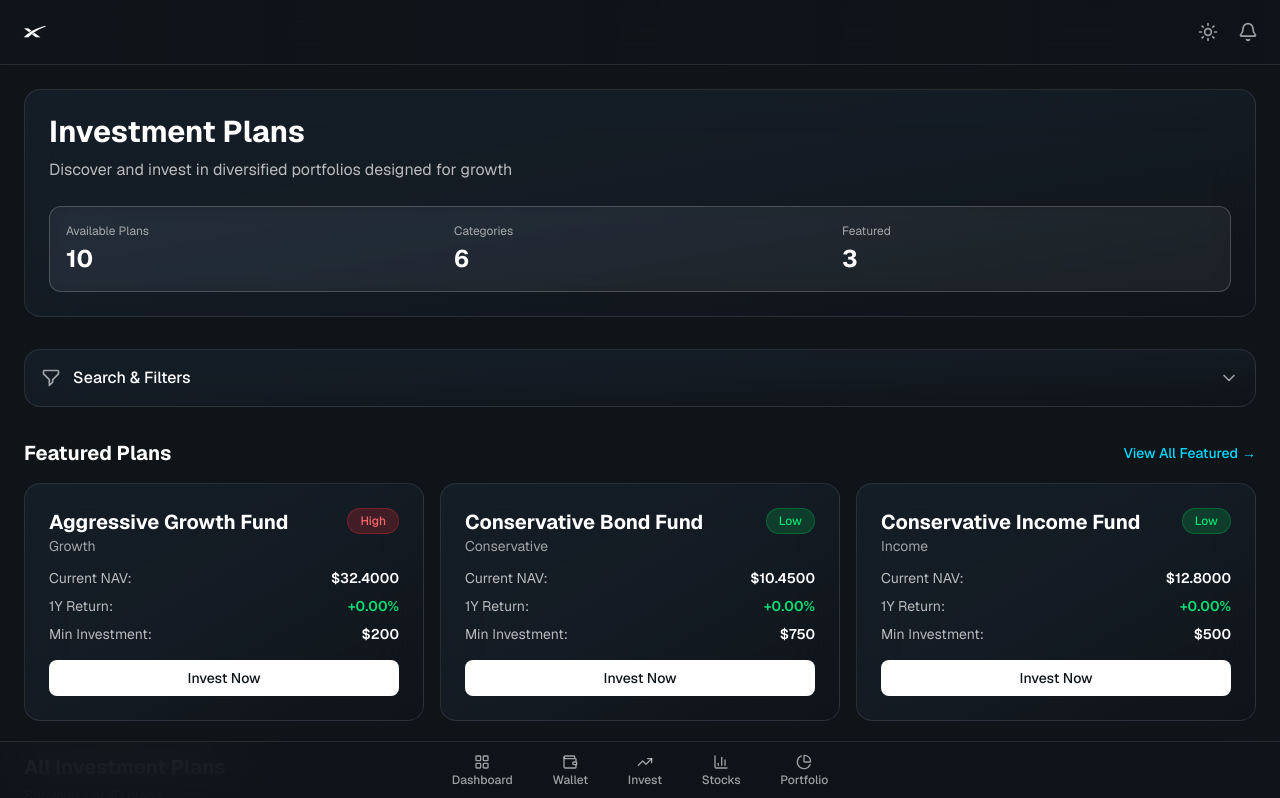
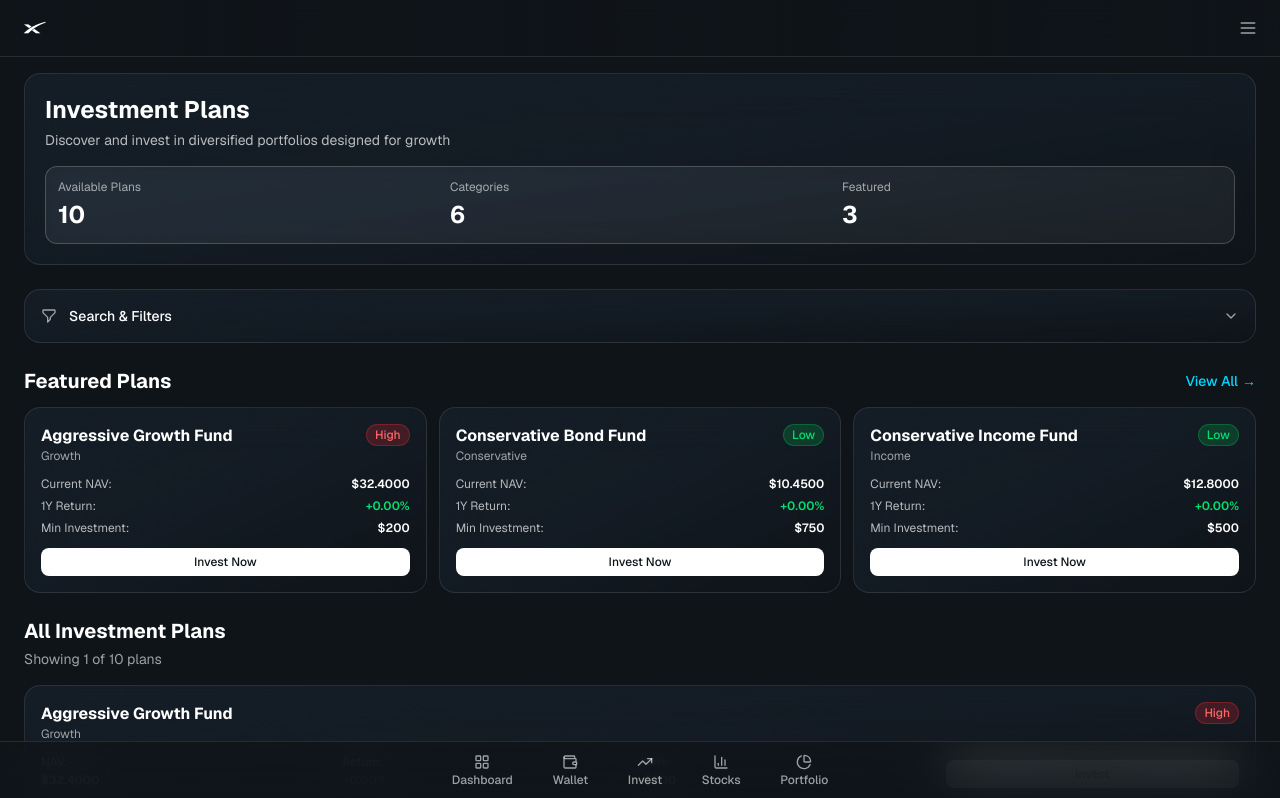
Before and after one commit to 14tgf/v0-database-table-setup-2, a Next.js app: page /dashboard/invest in a window 1280 px wide. Shown: the top 798 px of the page. Built offline with nearby package versions, Linux system fonts and the light colour scheme.

Commit message:
fix: optimize invest page layout and sizing\n\nUpdate header layout and reduce content spacing for better design.

```diff
--- a/app/dashboard/invest/page.tsx
+++ b/app/dashboard/invest/page.tsx
@@ -59,15 +59,7 @@ export default function InvestPage() {
     <div className="min-h-screen bg-background">
       {/* Header */}
       <nav className="sticky top-0 z-40 border-b border-white/10 bg-gradient-to-r from-background/95 via-background/85 to-background/70 backdrop-blur-xl">
-        <div className="max-w-7xl mx-auto px-4 py-4 flex items-center justify-between">
-          <button
-            onClick={() => setSidebarOpen(true)}
-            className="p-1.5 rounded-lg hover:bg-white/10 transition-colors md:hidden"
-          >
-            <svg className="w-5 h-5 text-white/60" fill="none" stroke="currentColor" viewBox="0 0 24 24">
-              <path strokeLinecap="round" strokeLinejoin="round" strokeWidth={2} d="M4 6h16M4 12h16M4 18h16" />
-            </svg>
-          </button>
+        <div className="max-w-7xl mx-auto px-3 py-3 sm:px-4 flex items-center justify-between">
           <Link href="/dashboard">
             <Image
               src="/logo.png"
@@ -77,86 +69,86 @@ export default function InvestPage() {
               className="w-8 h-8 cursor-pointer hover:opacity-80 transition-opacity"
             />
           </Link>
-          <div className="flex items-center gap-2">
-            <button className="p-1.5 rounded-lg hover:bg-white/10 transition-colors hidden md:flex">
-              <Sun className="w-5 h-5 text-white/60" />
-            </button>
-            <button className="p-1.5 rounded-lg hover:bg-white/10 transition-colors hidden md:flex">
-              <Bell className="w-5 h-5 text-white/60" />
-            </button>
-          </div>
+          <button
+            onClick={() => setSidebarOpen(true)}
+            className="p-1.5 rounded-lg hover:bg-white/10 transition-colors"
+          >
+            <svg className="w-5 h-5 text-white/60" fill="none" stroke="currentColor" viewBox="0 0 24 24">
+              <path strokeLinecap="round" strokeLinejoin="round" strokeWidth={2} d="M4 6h16M4 12h16M4 18h16" />
+            </svg>
+          </button>
         </div>
       </nav>
 
-      <main className="max-w-7xl mx-auto px-3 py-6 sm:px-4 lg:px-6">
+      <main className="max-w-7xl mx-auto px-3 py-4 sm:px-4 lg:px-6">
         {/* Hero Section */}
-        <div className="mb-8 rounded-2xl border border-white/10 bg-gradient-to-br from-secondary/40 via-secondary/30 to-background/50 p-6 backdrop-blur-xl">
-          <h1 className="text-2xl sm:text-3xl font-bold text-white mb-2">Investment Plans</h1>
-          <p className="text-white/70 text-sm sm:text-base mb-6">Discover and invest in diversified portfolios designed for growth</p>
+        <div className="mb-6 rounded-2xl border border-white/10 bg-gradient-to-br from-secondary/40 via-secondary/30 to-background/50 p-4 sm:p-5 backdrop-blur-xl">
+          <h1 className="text-xl sm:text-2xl font-bold text-white mb-1">Investment Plans</h1>
+          <p className="text-white/70 text-xs sm:text-sm mb-4">Discover and invest in diversified portfolios designed for growth</p>
 
           {/* Stats Card */}
-          <div className="rounded-xl border border-white/20 bg-white/5 p-4 backdrop-blur-sm">
-            <div className="grid grid-cols-3 gap-4">
+          <div className="rounded-xl border border-white/20 bg-white/5 p-3 backdrop-blur-sm">
+            <div className="grid grid-cols-3 gap-3">
               <div>
                 <p className="text-white/60 text-xs mb-1">Available Plans</p>
-                <p className="text-2xl font-bold text-white">{allPlans.length}</p>
+                <p className="text-xl sm:text-2xl font-bold text-white">{allPlans.length}</p>
               </div>
               <div>
                 <p className="text-white/60 text-xs mb-1">Categories</p>
-                <p className="text-2xl font-bold text-white">6</p>
+                <p className="text-xl sm:text-2xl font-bold text-white">6</p>
               </div>
               <div>
                 <p className="text-white/60 text-xs mb-1">Featured</p>
-                <p className="text-2xl font-bold text-white">3</p>
+                <p className="text-xl sm:text-2xl font-bold text-white">3</p>
               </div>
             </div>
           </div>
         </div>
 
         {/* Search & Filters */}
-        <div className="mb-8 rounded-2xl border border-white/10 bg-gradient-to-br from-secondary/40 via-secondary/30 to-background/50 p-4 backdrop-blur-xl flex items-center gap-3 cursor-pointer hover:border-primary/30 transition-colors">
-          <svg className="w-5 h-5 text-white/60" fill="none" stroke="currentColor" viewBox="0 0 24 24">
+        <div className="mb-6 rounded-2xl border border-white/10 bg-gradient-to-br from-secondary/40 via-secondary/30 to-background/50 p-3 sm:p-4 backdrop-blur-xl flex items-center gap-3 cursor-pointer hover:border-primary/30 transition-colors">
+          <svg className="w-4 h-4 text-white/60 flex-shrink-0" fill="none" stroke="currentColor" viewBox="0 0 24 24">
             <path strokeLinecap="round" strokeLinejoin="round" strokeWidth={2} d="M3 4a1 1 0 011-1h16a1 1 0 011 1v2.586a1 1 0 01-.293.707l-6.414 6.414a1 1 0 00-.293.707V17l-4 4v-6.586a1 1 0 00-.293-.707L3.293 7.293A1 1 0 013 6.586V4z" />
           </svg>
-          <span className="text-white font-medium flex-1">Search & Filters</span>
-          <ChevronDown className="w-5 h-5 text-white/60" />
+          <span className="text-white font-medium text-sm flex-1">Search & Filters</span>
+          <ChevronDown className="w-4 h-4 text-white/60 flex-shrink-0" />
         </div>
 
         {/* Featured Plans */}
-        <div className="mb-8">
-          <div className="flex items-center justify-between mb-4">
-            <h2 className="text-xl font-bold text-white">Featured Plans</h2>
-            <a href="#" className="text-primary hover:text-primary/80 transition-colors text-sm font-medium flex items-center gap-1">
-              View All Featured <span>→</span>
+        <div className="mb-6">
+          <div className="flex items-center justify-between mb-3">
+            <h2 className="text-lg sm:text-xl font-bold text-white">Featured Plans</h2>
+            <a href="#" className="text-primary hover:text-primary/80 transition-colors text-xs sm:text-sm font-medium flex items-center gap-1">
+              View All <span>→</span>
             </a>
           </div>
-          <div className="grid grid-cols-1 md:grid-cols-3 gap-4">
+          <div className="grid grid-cols-1 md:grid-cols-3 gap-3">
             {featuredPlans.map((plan) => (
-              <div key={plan.id} className="rounded-2xl border border-white/10 bg-gradient-to-br from-secondary/40 via-secondary/30 to-background/50 p-4 sm:p-6 backdrop-blur-xl glow-cyan-hover">
+              <div key={plan.id} className="rounded-2xl border border-white/10 bg-gradient-to-br from-secondary/40 via-secondary/30 to-background/50 p-3 sm:p-4 backdrop-blur-xl glow-cyan-hover">
                 <div className="flex items-start justify-between mb-3">
-                  <div>
-                    <h3 className="text-lg sm:text-xl font-bold text-white">{plan.name}</h3>
-                    <p className="text-white/60 text-xs sm:text-sm">{plan.category}</p>
+                  <div className="flex-1 min-w-0">
+                    <h3 className="text-sm sm:text-base font-bold text-white line-clamp-2">{plan.name}</h3>
+                    <p className="text-white/60 text-xs">{plan.category}</p>
                   </div>
-                  <div className={`px-3 py-1 rounded-full text-xs font-medium border ${getRiskColor(plan.risk)}`}>
+                  <div className={`px-2 py-0.5 rounded-full text-xs font-medium border flex-shrink-0 ml-2 ${getRiskColor(plan.risk)}`}>
                     {plan.risk}
                   </div>
                 </div>
-                <div className="space-y-2 mb-4">
+                <div className="space-y-1.5 mb-3">
                   <div className="flex justify-between">
-                    <span className="text-white/70 text-xs sm:text-sm">Current NAV:</span>
-                    <span className="text-white font-semibold text-xs sm:text-sm">{plan.nav}</span>
+                    <span className="text-white/70 text-xs">Current NAV:</span>
+                    <span className="text-white font-semibold text-xs">{plan.nav}</span>
                   </div>
                   <div className="flex justify-between">
-                    <span className="text-white/70 text-xs sm:text-sm">1Y Return:</span>
-                    <span className="text-green-400 font-semibold text-xs sm:text-sm">{plan.return}</span>
+                    <span className="text-white/70 text-xs">1Y Return:</span>
+                    <span className="text-green-400 font-semibold text-xs">{plan.return}</span>
                   </div>
                   <div className="flex justify-between">
-                    <span className="text-white/70 text-xs sm:text-sm">Min Investment:</span>
-                    <span className="text-white font-semibold text-xs sm:text-sm">{plan.min}</span>
+                    <span className="text-white/70 text-xs">Min Investment:</span>
+                    <span className="text-white font-semibold text-xs">{plan.min}</span>
                   </div>
                 </div>
-                <button className="w-full bg-white text-background px-3 py-2 rounded-lg font-medium text-sm hover:bg-white/90 transition-colors">
+                <button className="w-full bg-white text-background px-2 py-1.5 rounded-lg font-medium text-xs hover:bg-white/90 transition-colors">
                   Invest Now
                 </button>
               </div>
@@ -166,36 +158,36 @@ export default function InvestPage() {
 
         {/* All Investment Plans */}
         <div className="mb-8">
-          <h2 className="text-xl font-bold text-white mb-1">All Investment Plans</h2>
-          <p className="text-white/60 text-sm mb-6">Showing {startIdx + 1} of {allPlans.length} plans</p>
+          <h2 className="text-lg sm:text-xl font-bold text-white mb-1">All Investment Plans</h2>
+          <p className="text-white/60 text-xs sm:text-sm mb-4">Showing {startIdx + 1} of {allPlans.length} plans</p>
 
-          <div className="space-y-4 mb-6">
+          <div className="space-y-3 mb-6">
             {displayedPlans.map((plan) => (
-              <div key={plan.id} className="rounded-2xl border border-white/10 bg-gradient-to-br from-secondary/40 via-secondary/30 to-background/50 p-4 sm:p-6 backdrop-blur-xl glow-cyan-hover">
-                <div className="flex items-start justify-between mb-4">
-                  <div>
-                    <h3 className="text-lg sm:text-xl font-bold text-white">{plan.name}</h3>
-                    <p className="text-white/60 text-xs sm:text-sm">{plan.category}</p>
+              <div key={plan.id} className="rounded-2xl border border-white/10 bg-gradient-to-br from-secondary/40 via-secondary/30 to-background/50 p-3 sm:p-4 backdrop-blur-xl glow-cyan-hover">
+                <div className="flex items-start justify-between mb-3">
+                  <div className="flex-1 min-w-0">
+                    <h3 className="text-sm sm:text-base font-bold text-white line-clamp-2">{plan.name}</h3>
+                    <p className="text-white/60 text-xs">{plan.category}</p>
                   </div>
-                  <div className={`px-3 py-1 rounded-full text-xs font-medium border ${getRiskColor(plan.risk)}`}>
+                  <div className={`px-2 py-0.5 rounded-full text-xs font-medium border flex-shrink-0 ml-2 ${getRiskColor(plan.risk)}`}>
                     {plan.risk}
                   </div>
                 </div>
-                <div className="grid grid-cols-2 sm:grid-cols-4 gap-3 mb-4">
+                <div className="grid grid-cols-2 sm:grid-cols-4 gap-2 mb-3">
                   <div>
-                    <p className="text-white/70 text-xs mb-1">NAV:</p>
-                    <p className="text-white font-semibold text-sm">{plan.nav}</p>
+                    <p className="text-white/70 text-xs mb-0.5">NAV:</p>
+                    <p className="text-white font-semibold text-xs">{plan.nav}</p>
                   </div>
                   <div>
-                    <p className="text-white/70 text-xs mb-1">Return:</p>
-                    <p className="text-green-400 font-semibold text-sm">{plan.return}</p>
+                    <p className="text-white/70 text-xs mb-0.5">Return:</p>
+                    <p className="text-green-400 font-semibold text-xs">{plan.return}</p>
                   </div>
                   <div>
-                    <p className="text-white/70 text-xs mb-1">Min:</p>
-                    <p className="text-white font-semibold text-sm">{plan.min}</p>
+                    <p className="text-white/70 text-xs mb-0.5">Min:</p>
+                    <p className="text-white font-semibold text-xs">{plan.min}</p>
                   </div>
                   <div className="flex items-end">
-                    <button className="w-full bg-white text-background px-3 py-2 rounded-lg font-medium text-xs hover:bg-white/90 transition-colors">
+                    <button className="w-full bg-white text-background px-2 py-1.5 rounded-lg font-medium text-xs hover:bg-white/90 transition-colors">
                       Invest
                     </button>
                   </div>
@@ -205,22 +197,22 @@ export default function InvestPage() {
           </div>
 
           {/* Pagination */}
-          <div className="flex items-center justify-between gap-3">
+          <div className="flex items-center justify-between gap-2 sm:gap-3">
             <button
               onClick={() => setCurrentPage(Math.max(1, currentPage - 1))}
               disabled={currentPage === 1}
-              className="flex items-center gap-2 px-4 py-2 rounded-lg border border-white/20 bg-white/5 text-white/60 hover:text-white hover:border-white/40 disabled:opacity-50 disabled:cursor-not-allowed transition-all text-sm font-medium"
+              className="flex items-center gap-1 sm:gap-2 px-3 sm:px-4 py-1.5 sm:py-2 rounded-lg border border-white/20 bg-white/5 text-white/60 hover:text-white hover:border-white/40 disabled:opacity-50 disabled:cursor-not-allowed transition-all text-xs sm:text-sm font-medium"
             >
               <ChevronLeft className="w-4 h-4" />
               <span className="hidden sm:inline">Previous</span>
             </button>
-            <span className="text-white/60 text-sm">
+            <span className="text-white/60 text-xs">
               Page {currentPage} of {totalPages}
             </span>
             <button
               onClick={() => setCurrentPage(Math.min(totalPages, currentPage + 1))}
               disabled={currentPage === totalPages}
-              className="flex items-center gap-2 px-4 py-2 rounded-lg border border-white/20 bg-white/5 text-white/60 hover:text-white hover:border-white/40 disabled:opacity-50 disabled:cursor-not-allowed transition-all text-sm font-medium"
+              className="flex items-center gap-1 sm:gap-2 px-3 sm:px-4 py-1.5 sm:py-2 rounded-lg border border-white/20 bg-white/5 text-white/60 hover:text-white hover:border-white/40 disabled:opacity-50 disabled:cursor-not-allowed transition-all text-xs sm:text-sm font-medium"
             >
               <span className="hidden sm:inline">Next</span>
               <ChevronRight className="w-4 h-4" />
```
